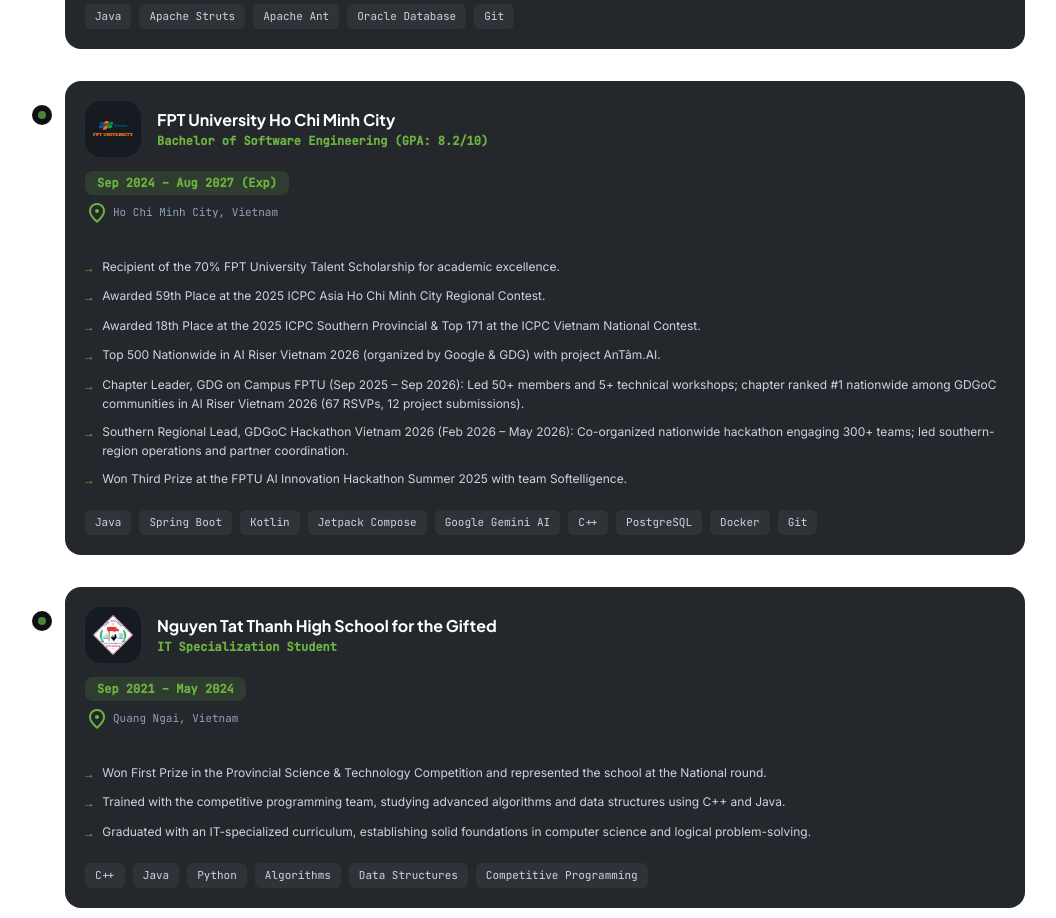
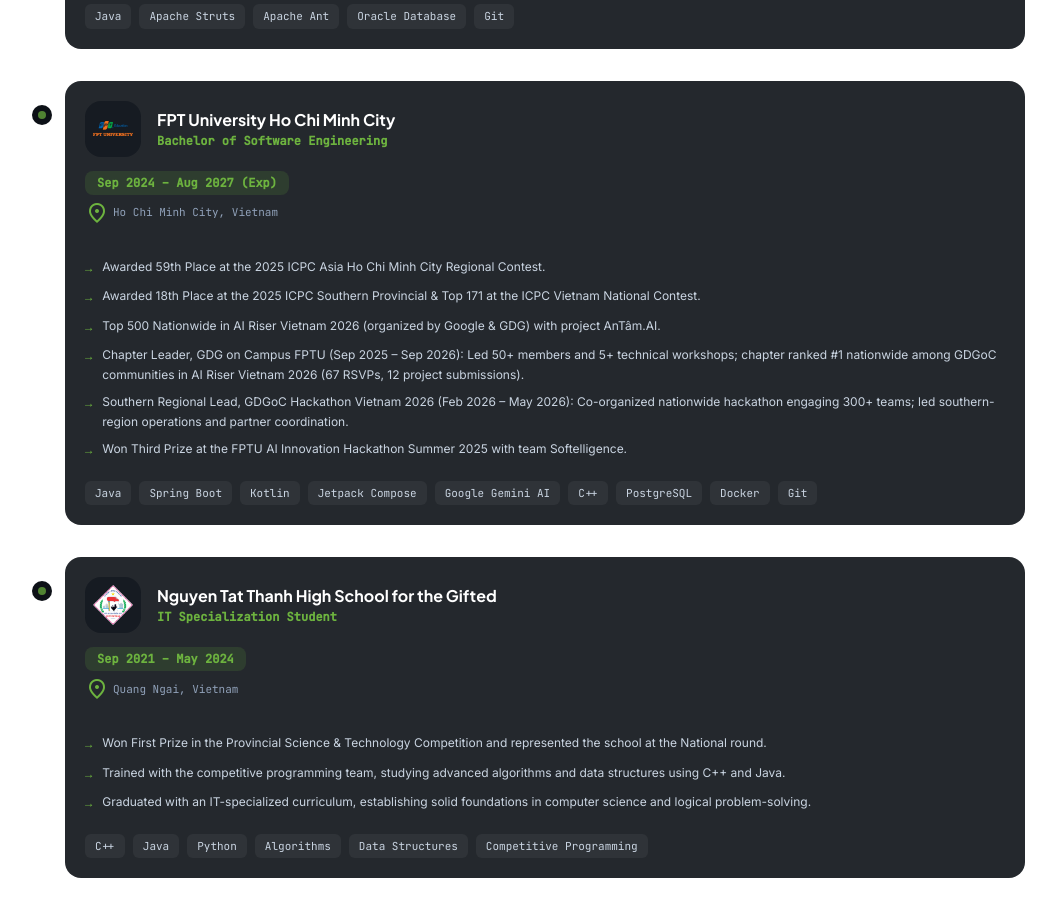
Before and after one commit to plozdev/my_portfolio, a React (Vite) app: page / in a window 1280 px wide. Shown: the part 1520-2438 px from the top of the page, without its empty margins (111-1167 px from the left). Built offline with nearby package versions, Linux system fonts and the light colour scheme.

Commit message:
modify experience information

```diff
--- a/src/sections/Experience.tsx
+++ b/src/sections/Experience.tsx
@@ -58,13 +58,12 @@ const experiences: ExperienceItem[] = [
   },
   {
     company: 'FPT University Ho Chi Minh City',
-    role: 'Bachelor of Software Engineering (GPA: 8.2/10)',
+    role: 'Bachelor of Software Engineering',
     period: 'Sep 2024 – Aug 2027 (Exp)',
     location: 'Ho Chi Minh City, Vietnam',
     summary:
       'Focused on enterprise software engineering, algorithm design, and system architecture. Active in competitive programming, community leadership, and financial-security AI research.',
     highlights: [
-      'Recipient of the 70% FPT University Talent Scholarship for academic excellence.',
       'Awarded 59th Place at the 2025 ICPC Asia Ho Chi Minh City Regional Contest.',
       'Awarded 18th Place at the 2025 ICPC Southern Provincial & Top 171 at the ICPC Vietnam National Contest.',
       'Top 500 Nationwide in AI Riser Vietnam 2026 (organized by Google & GDG) with project AnTâm.AI.',
```
